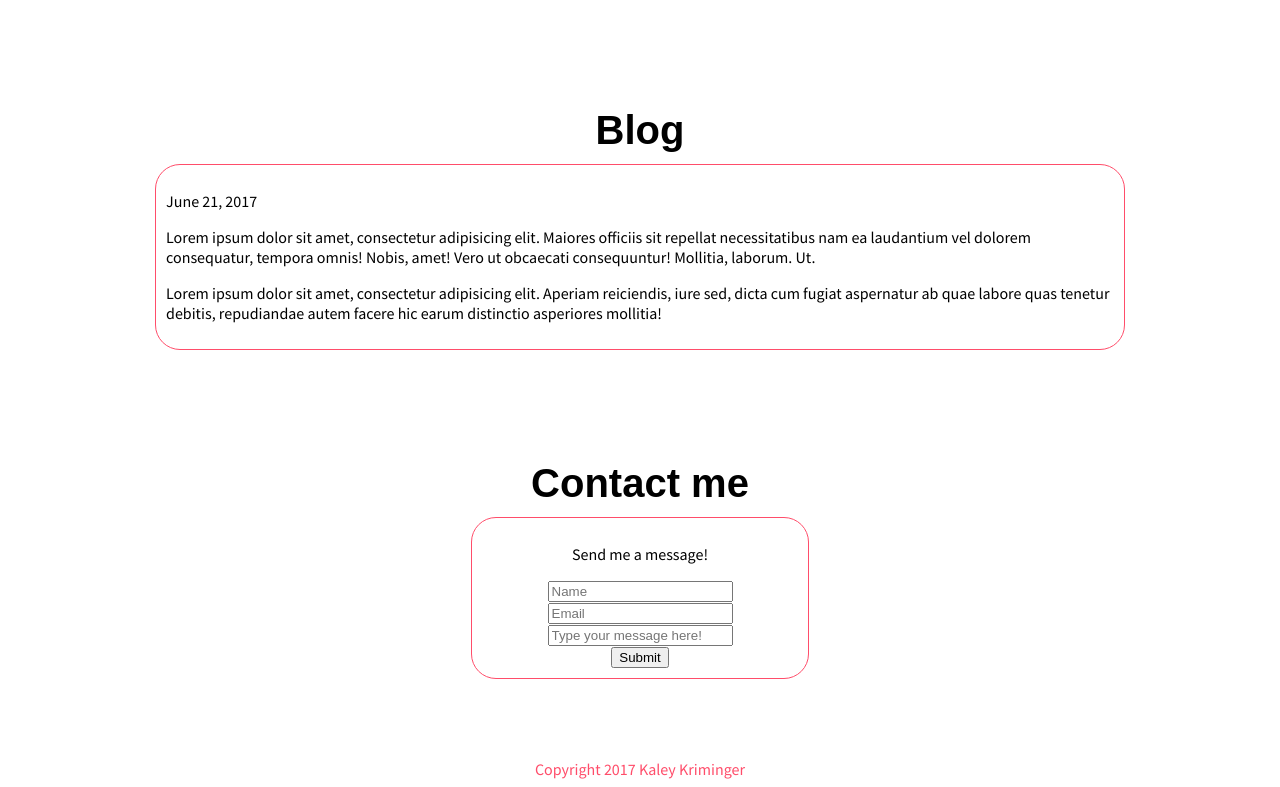
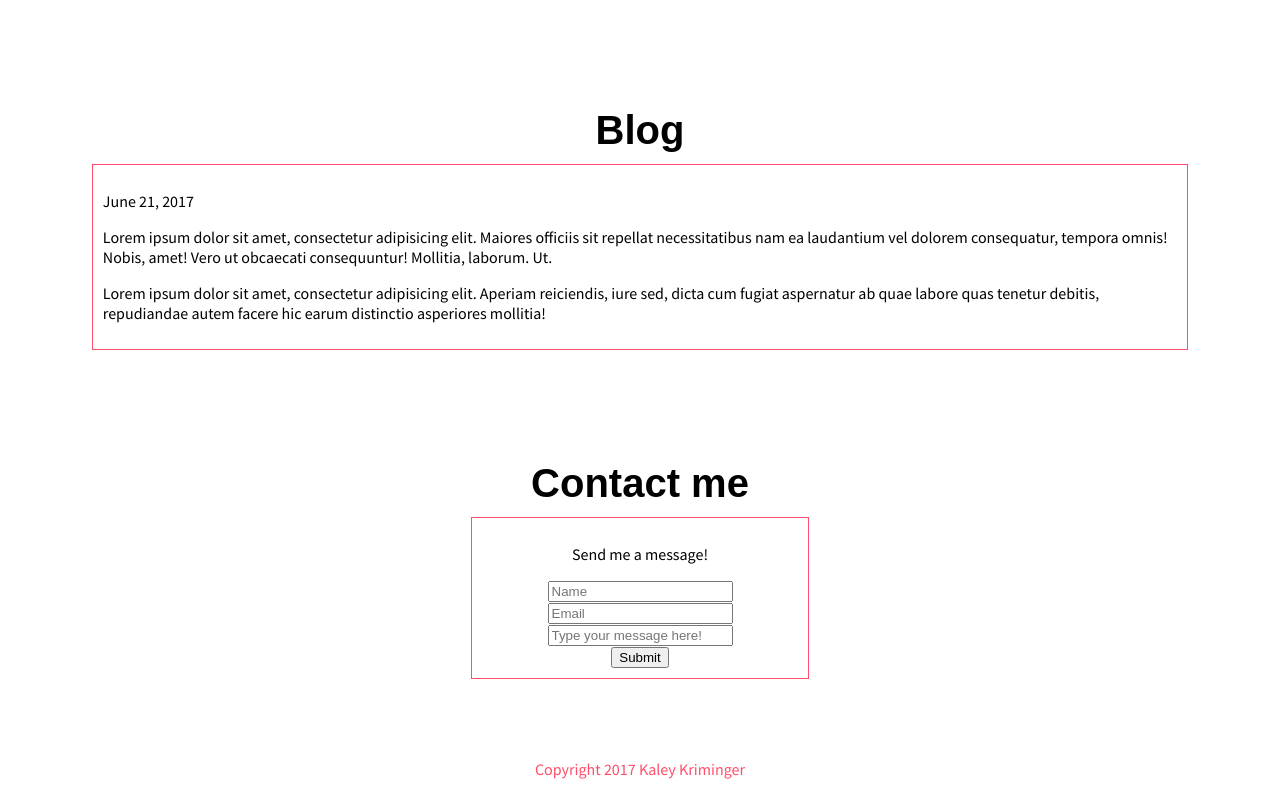
Before and after one commit to KaleyKrim/KaleyKrim.github.io, a plain HTML site: page index.html in a window 1280 px wide. Shown: the part 1264-2051 px from the top of the page. Drawn offline with Linux system fonts and the light colour scheme; a web font is replaced by a local one.

Commit message:
unrounded corners

```diff
--- a/css/styles.css
+++ b/css/styles.css
@@ -67,8 +67,7 @@ a:hover{
   padding: 10px;
   margin: auto;
   background-color: white;
-  border-radius: 25px;
-  width: 75%;
+  width: 85%;
 }
 
 #contactform{
@@ -76,7 +75,6 @@ a:hover{
   border: 1px solid #ff4d6a;
   padding: 10px;
   background-color: white;
-  border-radius: 25px;
   margin: auto;
   width: 25%;
 
```
